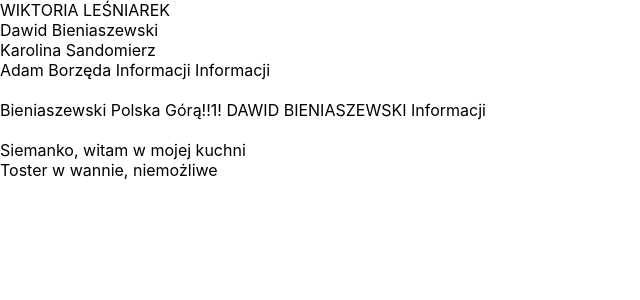
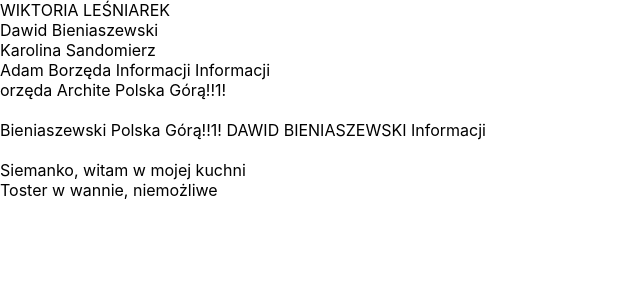
Before and after one commit to TimeRul3r/tosterwwannie, a React (Create React App) app: page / in a window 1280 px wide. Shown: the top 300 px of the page, without its empty margins (0-640 px from the left). Built offline with nearby package versions, Linux system fonts and the light colour scheme.

Commit message:
funkcja3

```diff
--- a/src/App.js
+++ b/src/App.js
@@ -35,7 +35,8 @@
       <div>Dawid Bieniaszewski</div>
       <div>Karolina Sandomierz</div>
       <div>
-        {updateAdam(imie)}
+        {updateAdam(imie)}<br/>
+        {updateName2(imie)}
       </div>
       <div id="Bieniaszewski">
         <br/>
```
